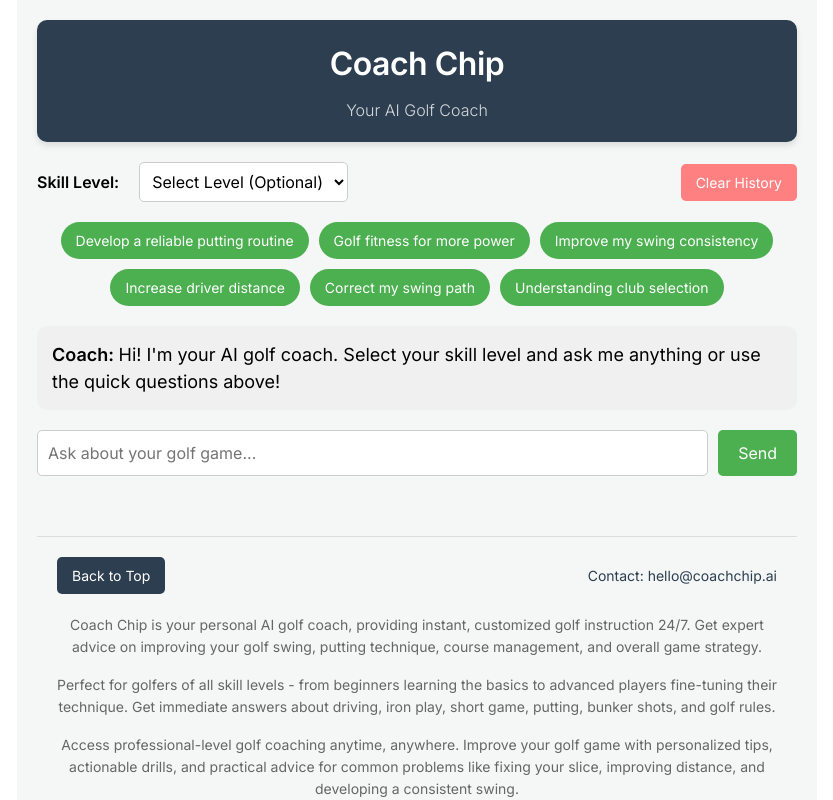
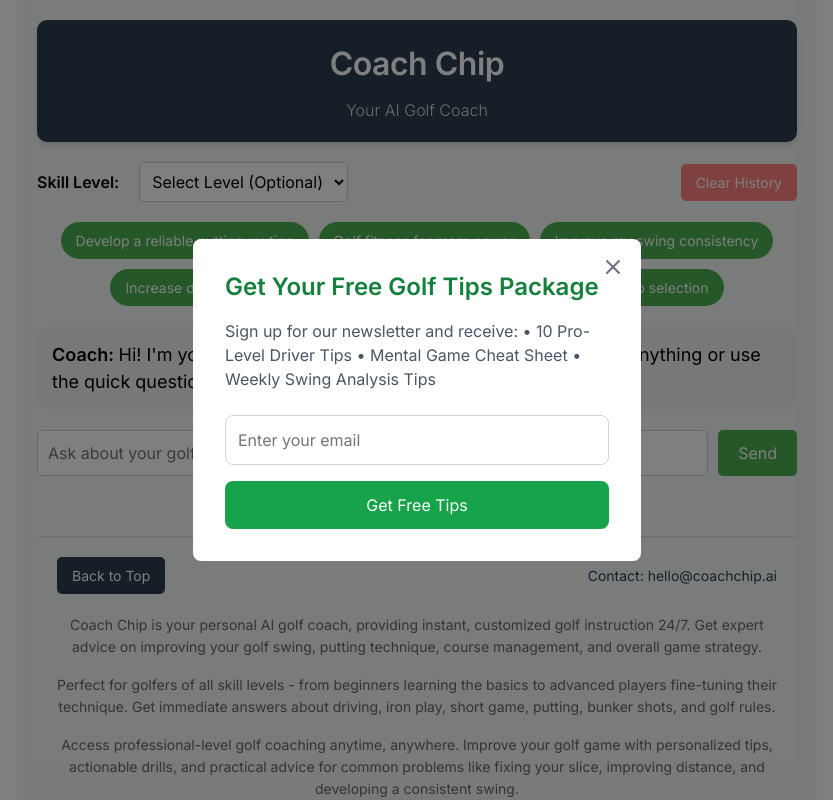
Before and after one commit to delta34377/golf-coach-ai, a Next.js app: page / in a window 1280 px wide. Shown: the top 800 px of the page, without its empty margins (223-1056 px from the left). Built offline with nearby package versions, Linux system fonts and the light colour scheme.

Commit message:
adding popup newsletter email feature

```diff
--- a/app/page.js
+++ b/app/page.js
@@ -4,6 +4,7 @@ import { useState, useEffect } from 'react';
 import Head from 'next/head';
 import Link from 'next/link';
 import { logInteraction } from '../lib/trackInteraction';
+import NewsletterSignup from '../components/NewsletterSignup';
 
 const trackEvent = (category, action, label) => {
   if (typeof window !== 'undefined' && window.gtag) {
@@ -698,7 +699,9 @@ useEffect(() => {
           }
         }
       `}</style>
-      {/* Footer Section */}
+
+<NewsletterSignup />
+
 {/* Footer Section */}
 <footer style={{
   marginTop: '60px',
--- /dev/null
+++ b/components/NewsletterSignup.js
@@ -0,0 +1,101 @@
+import React, { useState, useEffect } from 'react';
+import { X } from 'lucide-react';
+import { subscribeToNewsletter } from '../lib/newsletter';
+
+const NewsletterSignup = () => {
+  const [isVisible, setIsVisible] = useState(false);
+  const [email, setEmail] = useState('');
+  const [submitted, setSubmitted] = useState(false);
+
+  useEffect(() => {
+    // Show popup after 45 seconds or 50% scroll
+    const timer = setTimeout(() => {
+      if (!localStorage.getItem('newsletter_shown')) {
+        setIsVisible(true);
+      }
+    }, 45000);
+
+    const handleScroll = () => {
+      if (!localStorage.getItem('newsletter_shown')) {
+        const scrolled = (window.scrollY / (document.documentElement.scrollHeight - window.innerHeight)) * 100;
+        if (scrolled > 50) {
+          setIsVisible(true);
+        }
+      }
+    };
+
+    window.addEventListener('scroll', handleScroll);
+    return () => {
+      clearTimeout(timer);
+      window.removeEventListener('scroll', handleScroll);
+    };
+  }, []);
+
+  const handleSubmit = async (e) => {
+    e.preventDefault();
+    const success = await subscribeToNewsletter(email);
+    if (success) {
+      localStorage.setItem('newsletter_shown', 'true');
+      setSubmitted(true);
+    }
+  };
+
+  if (!isVisible) return null;
+
+  return (
+    <div className="fixed inset-0 bg-black bg-opacity-50 flex items-center justify-center p-4 z-50">
+      <div className="bg-white rounded-lg p-8 max-w-md w-full relative">
+        <button
+          onClick={() => {
+            setIsVisible(false);
+            localStorage.setItem('newsletter_shown', 'true');
+          }}
+          className="absolute top-4 right-4 text-gray-500 hover:text-gray-700"
+        >
+          <X size={24} />
+        </button>
+
+        {!submitted ? (
+          <>
+            <h2 className="text-2xl font-bold text-green-700 mb-4">
+              Get Your Free Golf Tips Package
+            </h2>
+            <p className="text-gray-600 mb-6">
+              Sign up for our newsletter and receive:
+              • 10 Pro-Level Driver Tips
+              • Mental Game Cheat Sheet
+              • Weekly Swing Analysis Tips
+            </p>
+            <form onSubmit={handleSubmit} className="space-y-4">
+              <input
+                type="email"
+                value={email}
+                onChange={(e) => setEmail(e.target.value)}
+                placeholder="Enter your email"
+                className="w-full p-3 border border-gray-300 rounded-lg focus:ring-2 focus:ring-green-500"
+                required
+              />
+              <button
+                type="submit"
+                className="w-full bg-green-600 text-white py-3 rounded-lg hover:bg-green-700 transition-colors"
+              >
+                Get Free Tips
+              </button>
+            </form>
+          </>
+        ) : (
+          <div className="text-center py-8">
+            <h3 className="text-xl font-bold text-green-700 mb-4">
+              Thank you for signing up!
+            </h3>
+            <p className="text-gray-600">
+              Check your email for your free golf tips package.
+            </p>
+          </div>
+        )}
+      </div>
+    </div>
+  );
+};
+
+export default NewsletterSignup;
--- /dev/null
+++ b/lib/newsletter.js
@@ -0,0 +1,19 @@
+import { db } from './firebase';
+import { collection, addDoc, serverTimestamp } from 'firebase/firestore';
+
+export async function subscribeToNewsletter(email) {
+  try {
+    const subscribersRef = collection(db, 'newsletter_subscribers');
+    const subscriberDoc = {
+      email,
+      subscribed_at: serverTimestamp(),
+      status: 'active'
+    };
+
+    await addDoc(subscribersRef, subscriberDoc);
+    return true;
+  } catch (error) {
+    console.error('Error subscribing to newsletter:', error);
+    return false;
+  }
+}
```
